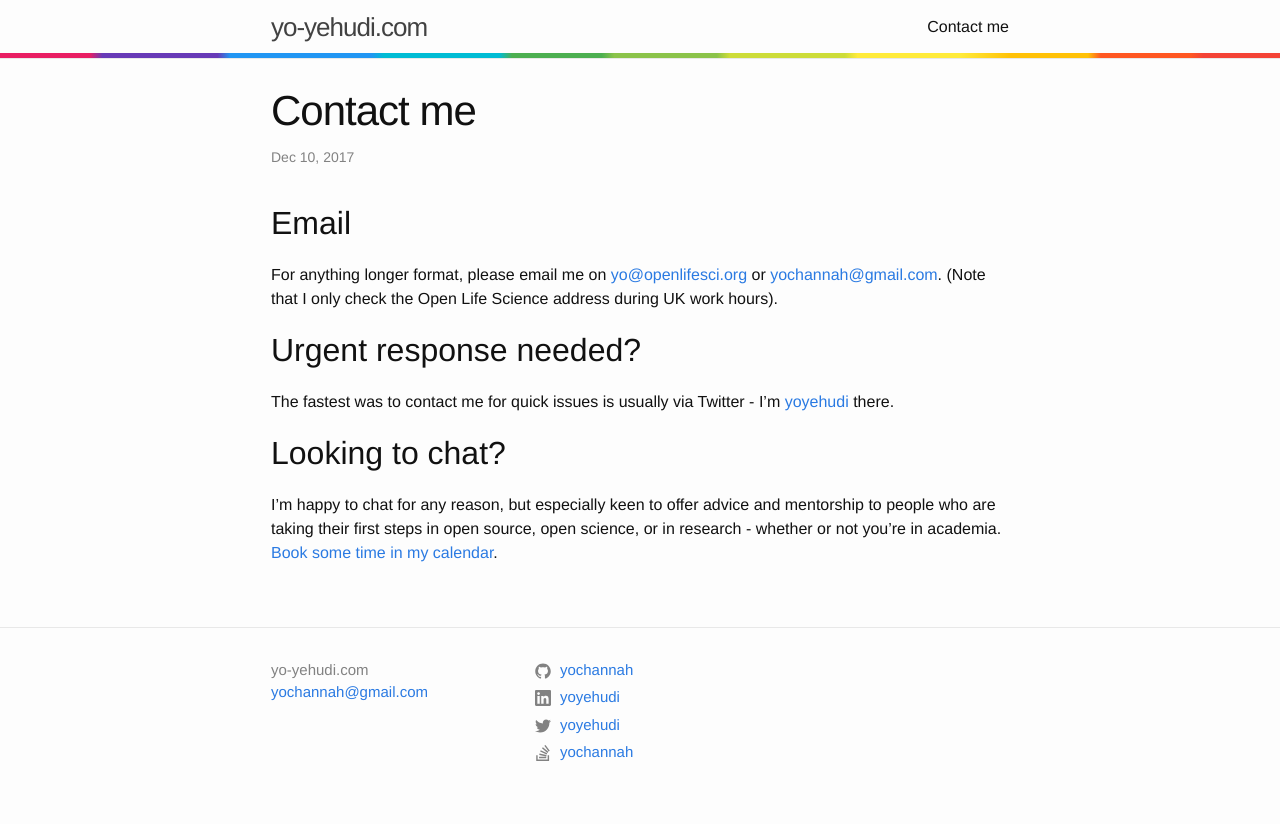
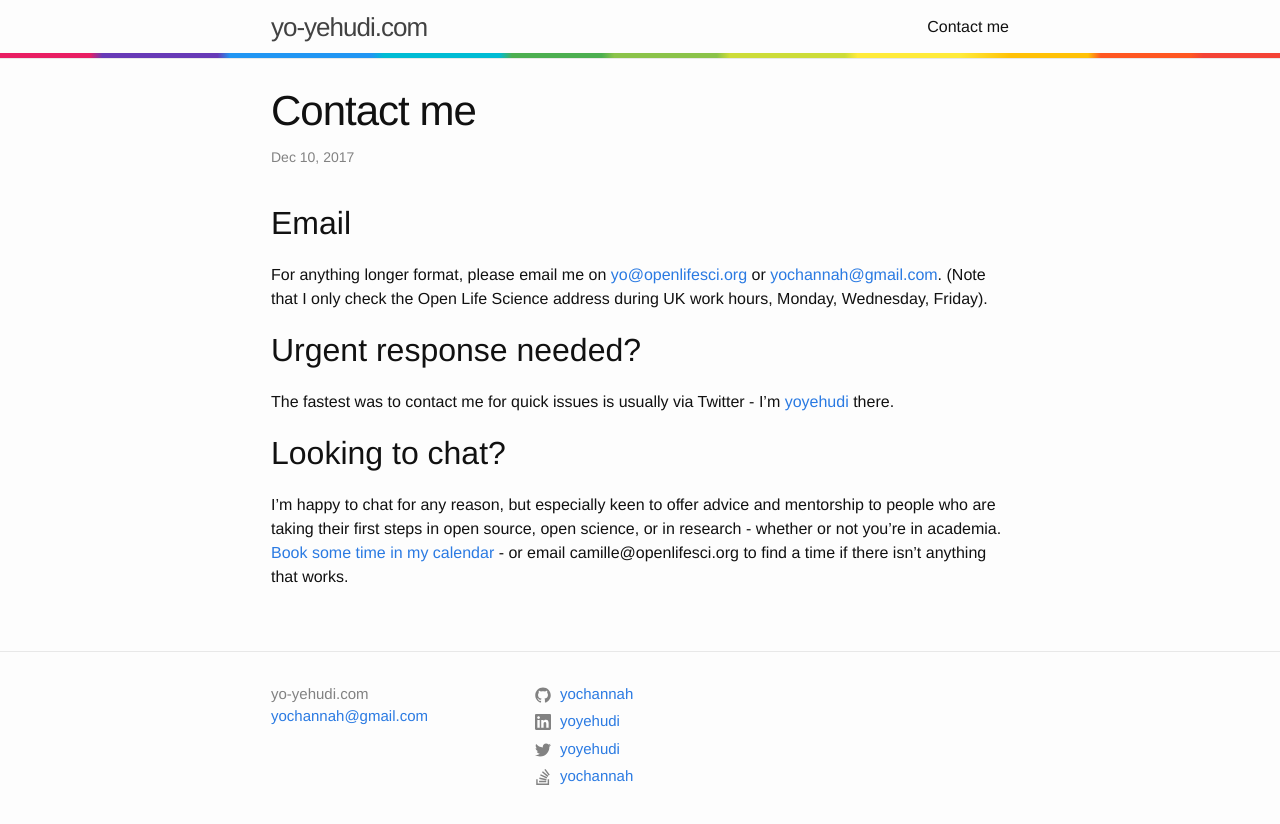
Before and after one commit to yochannah/yo-yehudi.com, a Jekyll site: the page built from contact.md, in a window 1280 px wide. Shown: the top 824 px of the page. Built offline with Jekyll 4.4.1, drawn with Linux system fonts in a browser that asks for light colours.

Commit message:
Update contact.md

```diff
--- a/contact.md
+++ b/contact.md
@@ -5,7 +5,7 @@
 ---
 
 ## Email
-For anything longer format, please email me on [yo@openlifesci.org](mailto:yo@openlifesci.org) or [yochannah@gmail.com](mailto:yochannah@gmail.com). (Note that I only check the Open Life Science address during UK work hours).
+For anything longer format, please email me on [yo@openlifesci.org](mailto:yo@openlifesci.org) or [yochannah@gmail.com](mailto:yochannah@gmail.com). (Note that I only check the Open Life Science address during UK work hours, Monday, Wednesday, Friday).
 
 ## Urgent response needed?
 
@@ -13,4 +13,4 @@
 
 ## Looking to chat?
 
- I'm happy to chat for any reason, but especially keen to offer advice and mentorship to people who are taking their first steps in open source, open science, or in research - whether or not you're in academia. [Book some time in my calendar](/calendar).
+ I'm happy to chat for any reason, but especially keen to offer advice and mentorship to people who are taking their first steps in open source, open science, or in research - whether or not you're in academia. [Book some time in my calendar](https://app.reclaim.ai/m/yoyehudi) - or email camille@openlifesci.org to find a time if there isn't anything that works.
```
